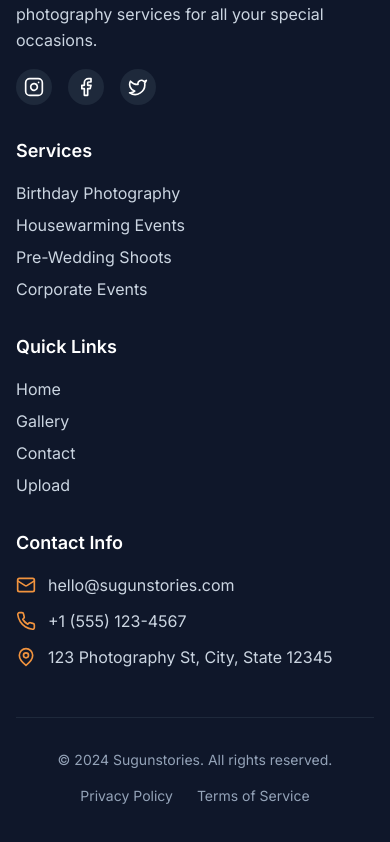
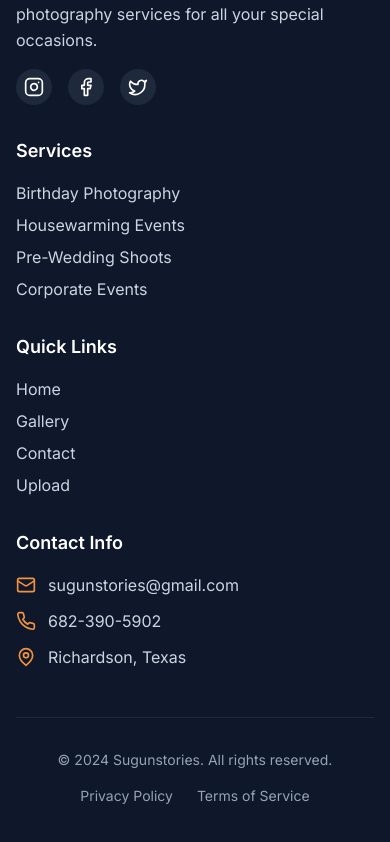
Before and after one commit to Sugun-ravipalli/portfolio, a React (Create React App) app: page /gallery in a window 390 px wide. Shown: the part 2291-3133 px from the top of the page. Built offline with nearby package versions, Linux system fonts and the light colour scheme; no server answers; the database is empty.

Commit message:
Update contact information: Email, phone, and location - Email: sugunstories@gmail.com - Phone: 682-390-5902 - Location: Richardson, Texas - Updated in Contact page and Footer component

```diff
--- a/src/components/Footer.tsx
+++ b/src/components/Footer.tsx
@@ -101,15 +101,15 @@ const Footer: React.FC = () => {
             <div className="space-y-3 text-dark-300">
               <div className="flex items-center space-x-3">
                 <Mail className="h-5 w-5 text-primary-400" />
-                <span>hello@sugunstories.com</span>
+                <span>sugunstories@gmail.com</span>
               </div>
               <div className="flex items-center space-x-3">
                 <Phone className="h-5 w-5 text-primary-400" />
-                <span>+1 (555) 123-4567</span>
+                <span>682-390-5902</span>
               </div>
               <div className="flex items-center space-x-3">
                 <MapPin className="h-5 w-5 text-primary-400" />
-                <span>123 Photography St, City, State 12345</span>
+                <span>Richardson, Texas</span>
               </div>
             </div>
           </div>
--- a/src/pages/Contact.tsx
+++ b/src/pages/Contact.tsx
@@ -42,19 +42,19 @@ const Contact: React.FC = () => {
     {
       icon: Mail,
       title: 'Email',
-      value: 'hello@sugunstories.com',
-      link: 'mailto:hello@sugunstories.com'
+      value: 'sugunstories@gmail.com',
+      link: 'mailto:sugunstories@gmail.com'
     },
     {
       icon: Phone,
-      title: 'WhatsApp',
-      value: '+91 98765 43210',
-      link: 'tel:+919876543210'
+      title: 'Phone',
+      value: '682-390-5902',
+      link: 'tel:+16823905902'
     },
     {
       icon: MapPin,
       title: 'Location',
-      value: 'Available across India',
+      value: 'Richardson, Texas',
       link: '#'
     }
   ]);
@@ -145,19 +145,19 @@ const Contact: React.FC = () => {
       {
         icon: Mail,
         title: 'Email',
-        value: 'hello@sugunstories.com',
-        link: 'mailto:hello@sugunstories.com'
+        value: 'sugunstories@gmail.com',
+        link: 'mailto:sugunstories@gmail.com'
       },
       {
         icon: Phone,
-        title: 'WhatsApp',
-        value: '+91 98765 43210',
-        link: 'tel:+919876543210'
+        title: 'Phone',
+        value: '682-390-5902',
+        link: 'tel:+16823905902'
       },
       {
         icon: MapPin,
         title: 'Location',
-        value: 'Available across India',
+        value: 'Richardson, Texas',
         link: '#'
       }
     ]);
```
